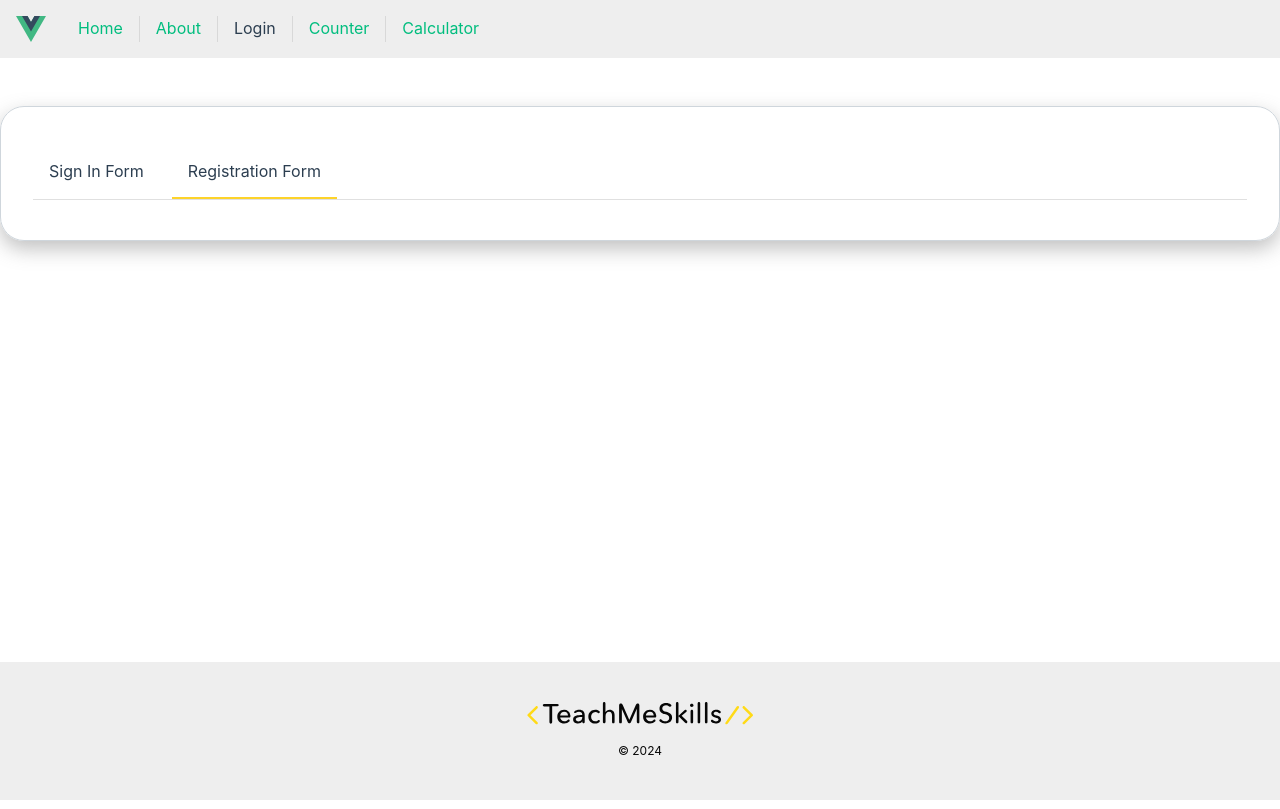
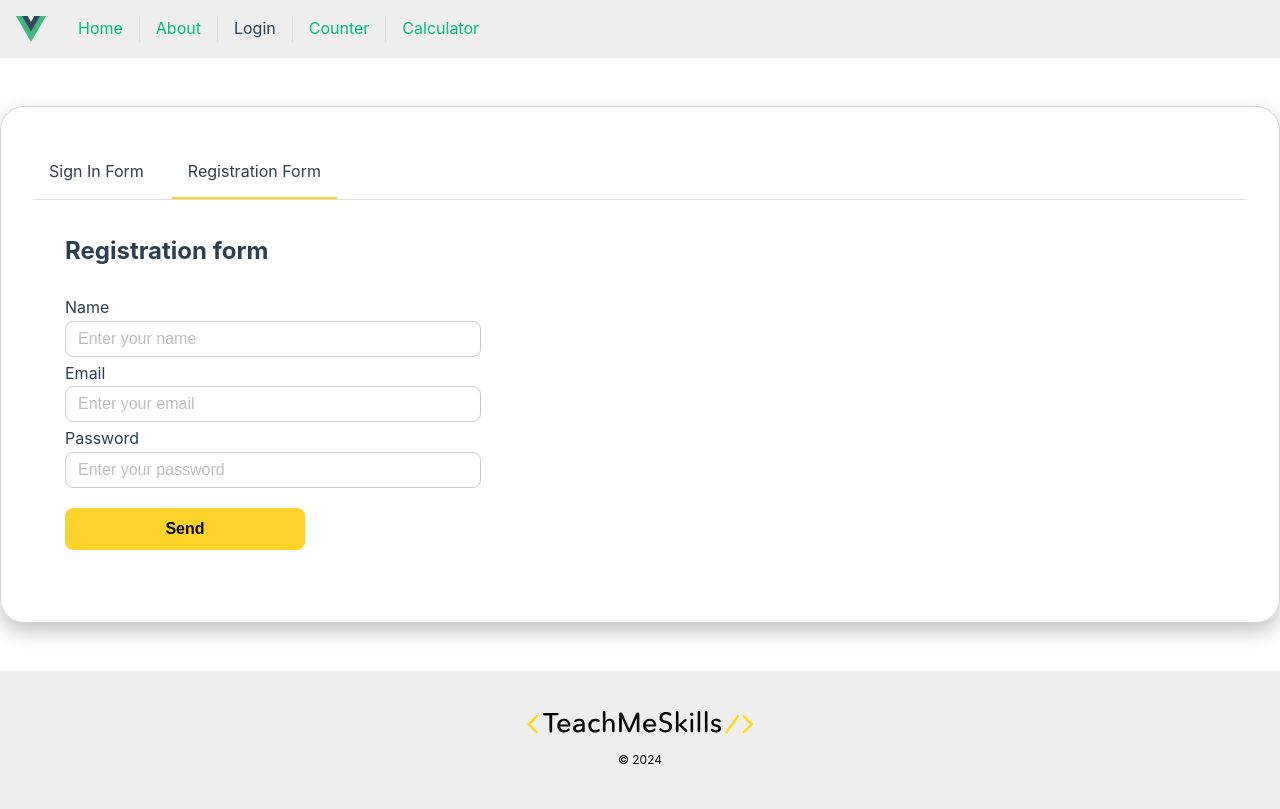
Before and after one commit to Yuri-Kuichik/wd17_vue_app, a Vue app: page /login in a window 1280 px wide. Both pictures are taken after a click on the element "Registration Form". Built offline with nearby package versions, Linux system fonts and the light colour scheme.

Commit message:
Authorization HW4

```diff
--- a/src/components/BaseInput.vue
+++ b/src/components/BaseInput.vue
@@ -12,7 +12,7 @@ export default {
         placeholder: String,
         errorMessage: {
             type: String,
-            default: 'Error message'
+            default: ''
         }
     }
 }
--- a/src/components/RegistrationForm.vue
+++ b/src/components/RegistrationForm.vue
@@ -1,38 +1,99 @@
 <script>
+    export default{
+        data() {
+            return {
+                username: '',
+                email: '',
+                password: '',
+                emailErrorMsg: '',
+                passwordErrorMsg: '',
+                cource_group: 15,
+                loading: false,
+                resData: null,
+            }
+        },
+
+        methods: {
+            async sendForm() {
+                this.loading = true
+
+                let data = {
+                    username: this.username,
+                    email: this.email,
+                    password: this.password,
+                    cource_group: 15,
+                }
+
+                let res = await fetch('https://studapi.teachmeskills.by/auth/jwt/create/', {
+                    method: 'POST',
+                    headers: {
+                        'Content-Type': 'application/json'
+                    },
+                    body: JSON.stringify(data)
+                })
+                console.log(res)
+
+                this.resData = await res.json()
+
+                this.loading = false
+            },
+
+            changeUsername(val) {
+                this.username = val
+            },
+
+            changeEmail(val) {
+                this.email = val
+            },
+
+            changePassword(val) {
+                this.password = val
+            }
+
+
+        }
+    }
+
 </script>
 
 <template>
+    <div>
+        <form class="registration-form">
+            <h2>Registration form</h2>
+            <BaseInput
+                label="Name"
+                name="name"
+                placeholder="Enter your name"
+                @change-value="changeUsername"
+            />
+            <BaseInput
+                label="Email"
+                name="email"
+                placeholder="Enter your email"
+                :error-message="emailErrorMsg"
+                @change-value="changeEmail"
+            />
+            <BaseInput
+                label="Password"
+                name="password"
+                placeholder="Enter your password"
+                :error-message="passwordErrorMsg"
+                @change-value="changePassword"
+            />
+            <BaseButton
+                text="Send"
+                class="registration-form_button"
+                @click="sendForm"
+            />
+        </form>
+    </div>
 </template>
 
-<style scoped>
-.login-page {
-    padding: 40px 32px;
-    border: 1px solid rgb(207, 214, 220);
-    border-radius: 24px;
-    box-shadow: rgba(100, 100, 100, 0.4) 0px 8px 20px;
-}
-
-.form-switch {
-    display: flex;
-    gap: 12px;
-    border-bottom: solid 1px rgba(0, 0, 0, .12);
-
-    span {
-        cursor: pointer;
-        padding: 12px 16px;
-        border-bottom: solid 1px transparent;
-
-        &.active {
-            border-bottom: solid 2px rgb(253, 211, 42);
-        }
+<style lang="scss" scoped>
+.registration-form {
+    &_button {
+        margin-top: 1rem;
+        width: 100%;
     }
 }
-
-.form-wrapper {
-    padding: 2rem;
-    max-width: 480px;
-    border-radius: 8px;
-    flex-grow: 1;
-}
-
 </style>
--- a/src/components/SignInForm.vue
+++ b/src/components/SignInForm.vue
@@ -20,7 +20,7 @@
                     password: this.password
                 }
 
-                let res = await fetch('https://studapi.teachmeskills.by/auth/jwt/create/', {
+                let res = await fetch('https://studapi.teachmeskills.by/auth/jwt/verify/', {
                     method: 'POST',
                     headers: {
                         'Content-Type': 'application/json'
@@ -32,9 +32,24 @@
                 this.resData = await res.json()
 
                 this.loading = false
+            },
+
+            changeEmail(val) {
+                this.email = val
+            },
+
+            changePassword(val) {
+                this.password = val
             }
+        },
+
+        computed: {
+            isDisabledButton() {
+                const EMAIL_REGEXP = /^(([^<>()[\].,;:\s@"]+(\.[^<>()[\].,;:\s@"]+)*)|(".+"))@(([^<>()[\].,;:\s@"]+\.)+[^<>()[\].,;:\s@"]{2,})$/
+                return this.password.length < 6 || !EMAIL_REGEXP.test(this.email)
         }
     }
+}
 
 </script>
 
@@ -42,7 +57,27 @@
     <div>
         <form class="sign-in-form">
             <h2>Sign In form</h2>
-
+            <BaseInput
+                label="Email"
+                name="email"
+                placeholder="Enter your email"
+                :error-message="emailErrorMsg"
+                @change-value="changeEmail"
+            />
+            <BaseInput
+                label="Password"
+                name="password"
+                placeholder="Enter your password"
+                :error-message="passwordErrorMsg"
+                @change-value="changePassword"
+            />
+            <BaseButton
+                text="Send"
+                class="sign-in-form_button"
+                @click="sendForm"
+                :is-disabled="isDisabledButton"
+                :loading="loading"
+            />
         </form>
     </div>
 </template>
```
